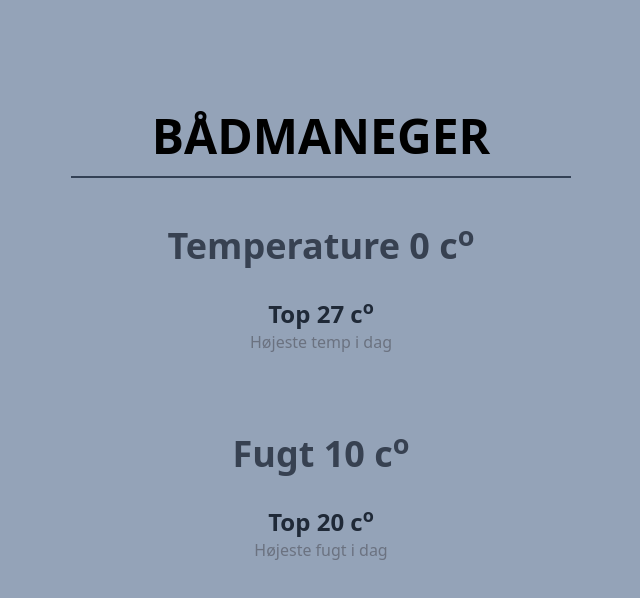
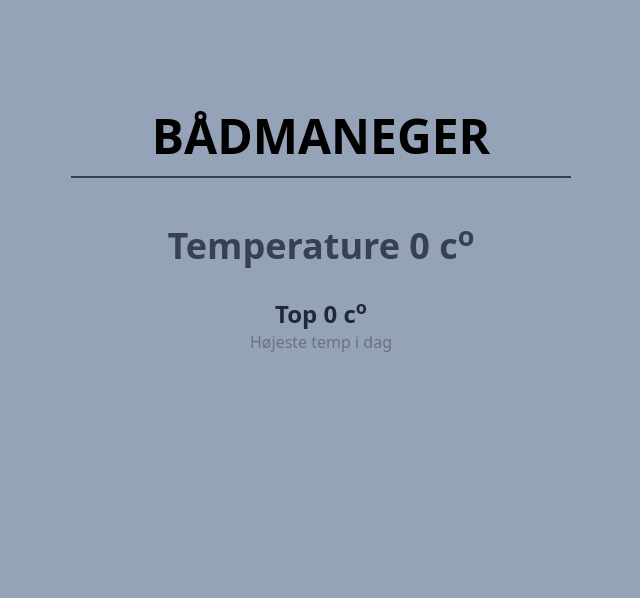
Before and after one commit to newmat123/MYBoat-Frontend, a React (Create React App) app: page / in a window 1280 px wide. Shown: the top 598 px of the page, without its empty margins (319-959 px from the left). Built offline with nearby package versions, Linux system fonts and the light colour scheme; no server answers; the HTML template or start-up script is replaced by a standard one.

Commit message:
using fetched data

```diff
--- a/src/App.tsx
+++ b/src/App.tsx
@@ -1,19 +1,11 @@
 import React, { useEffect, useState } from 'react';
 
 function App() {
-
-    const [data, setData] = useState(null);
-    const [loading, setLoading] = useState(true);
-    const [error, setError] = useState(null);
-
-    const [currentTemp, setCTemp] = useState(0);
-
-    let maxTemp = 27;
-
-    let currentHumidity = 10;
-    let maxHumidity = 20;
-
-    let waterInBilge = false;
+    const [waterInBilge, setWater] = useState(false);
+    const [currentTemp, setTemp] = useState(0);
+    const [maxTemp, setMaxTemp] = useState(0);
+    // const [currentHumidity, setHumidity] = useState(0);
+    // const [maxHumidity, setMaxHumidity] = useState(0);
 
 
     const makeAPICall = async () => {
@@ -21,9 +13,10 @@ function App() {
             const response = await fetch('http://192.168.1.1/data');
 
             const data = await response.json();
-            console.log({ data });
-            console.log(data[0].value);
-            setCTemp(data[0].value);
+            // console.log({ data });
+            // console.log(data[0].value);
+            setTemp(data[0].value);
+            setMaxTemp(data[0].value2);
         }
         catch (e) {
             console.log(e)
@@ -32,22 +25,6 @@ function App() {
     useEffect(() => {
         makeAPICall();
     }, [])
-
-    // useEffect(() => {
-    //     fetch(`http://192.168.69.75/data`, { mode: 'cors' })
-    //         .then((response) => {
-    //             if (!response.ok) {
-    //                 throw new Error(
-    //                     `This is an HTTP error: The status is ${response.status}`
-    //                 );
-    //             }
-    //             return response.json();
-    //         })
-    //         .then((actualData) => console.log(actualData))
-    //         .catch((err) => {
-    //             console.log(err.message);
-    //         });
-    // }, []);
 
     return (
         <div className="flex justify-center bg-slate-400 min-h-screen">
@@ -83,7 +60,7 @@ function App() {
                         </canvas> */}
                     </div>
 
-                    <div className="mt-12 text-center">
+                    {/* <div className="mt-12 text-center">
                         <h3 className="text-4xl font-bold text-gray-700">Fugt {currentHumidity} c<sup>o</sup></h3>
                         <div className="my-8">
                             <h1 className="text-2xl font-bold text-gray-800">Top {maxHumidity} c<sup>o</sup></h1>
@@ -91,8 +68,8 @@ function App() {
                         </div>
                         {/* <canvas>
 
-                        </canvas> */}
-                    </div>
+                        </canvas>
+                    </div> */}
 
                 </div>
 
```
